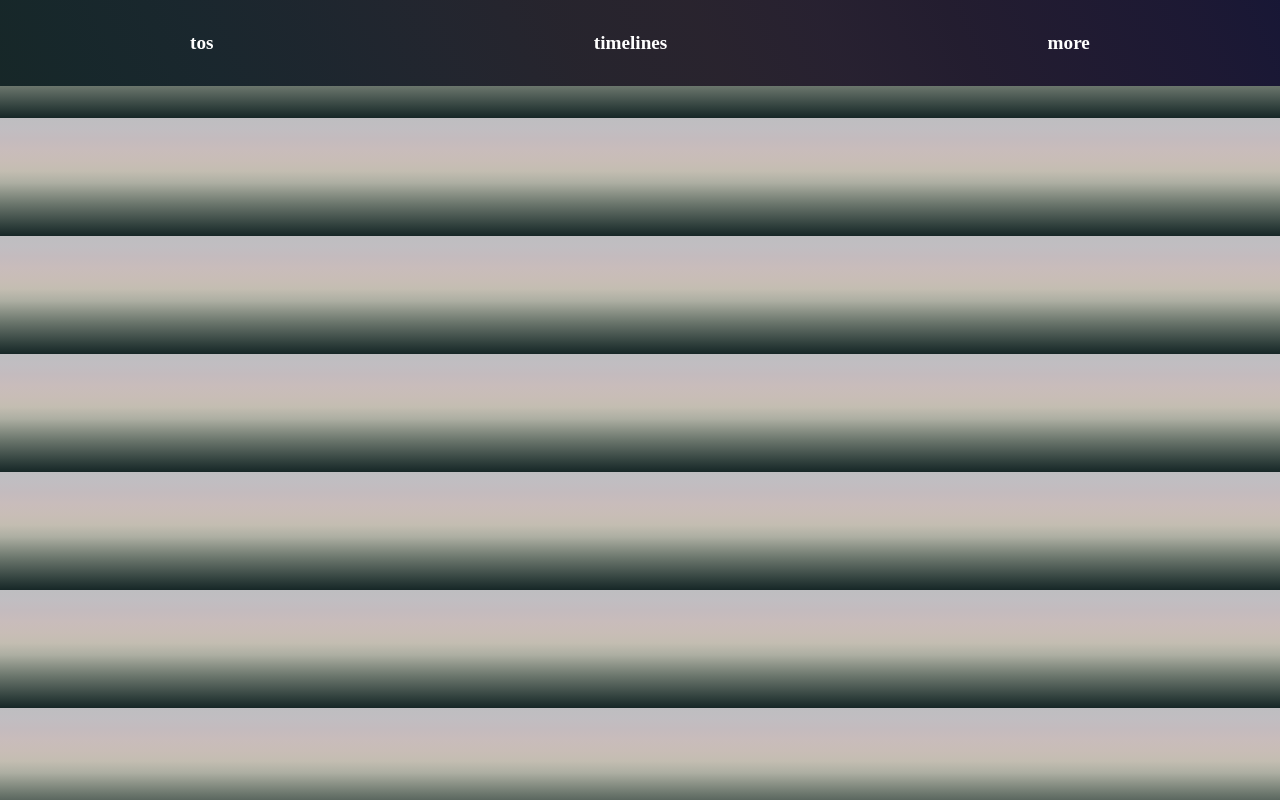
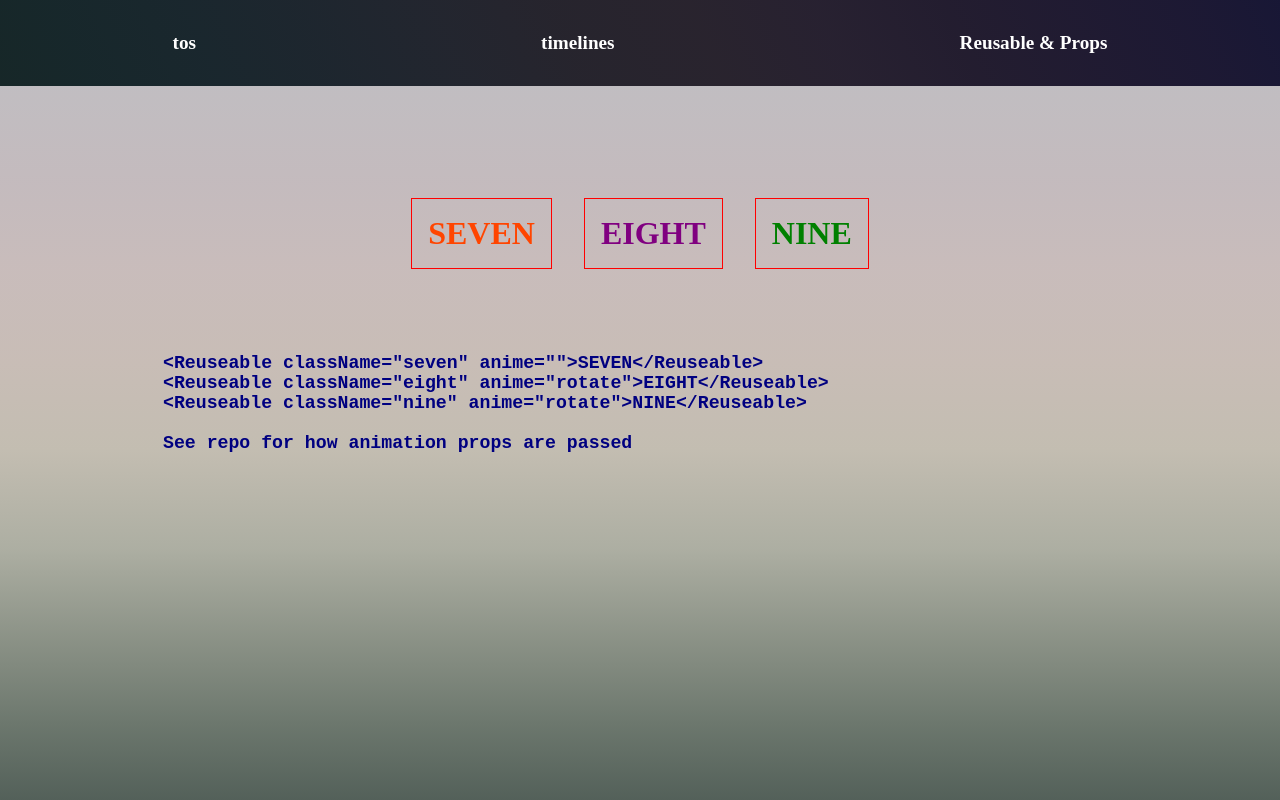
Before and after one commit to JWW127/gsap-study, a React (Vite) app: page /3 in a window 1280 px wide. Before the commit this address had no page. Shown: the top 800 px of the page. Built offline with nearby package versions, Linux system fonts and the light colour scheme.

Commit message:
notes for reusable animation components

```diff
--- a/src/App.tsx
+++ b/src/App.tsx
@@ -3,6 +3,7 @@ import { To } from './components/To'
 import { Timeline } from './components/Timeline'
 import { BrowserRouter, Routes, Route } from 'react-router-dom'
 import Nav from './components/Nav'
+import { AnimateViaProps } from './components/AnimateViaProps'
 
 
 function App() {
@@ -15,6 +16,7 @@ function App() {
                     <Route path="/" element={<To />} />
                     <Route path="/1" element={<To />} />
                     <Route path="/2" element={<Timeline />} />
+                    <Route path="/3" element={<AnimateViaProps />} />
                 </Routes>
             </>
         </BrowserRouter>
--- /dev/null
+++ b/src/components/AnimateViaProps.tsx
@@ -0,0 +1,51 @@
+import { useRef, useLayoutEffect } from 'react'
+import { gsap } from 'gsap'
+
+interface Props {
+    children: React.ReactNode
+    className: string
+    anime: string
+}
+
+const Reuseable = ({ children, className, anime }: Props) => {
+    return <div className={className} data-animate={anime}>{children}</div>
+}
+
+export const AnimateViaProps = () => {
+    //useRef to get targets via dom descendants
+    const root = useRef(null)
+
+    useLayoutEffect(() => {
+        // use context to get multiple animations
+        const ctx = gsap.context(() => {
+
+            gsap.to("[data-animate='rotate']", { duration: 2, rotation: 1080, ease: "elastic" })
+            gsap.timeline()
+                .to(".seven", { duration: 1, x: 400 })
+                .to(".seven", { duration: 2, x: 0, ease: "back" })
+            //notice the next animation does both this and the anime='rotate'
+            gsap.from(".nine", { duration: 2, y: 400, ease: "back" })
+
+        }, root)
+
+        //cleanup goes here
+        return () => ctx.revert()
+
+    }, [])
+
+    // notice how we can reuse the animation component here
+    return (
+        <div className='app' ref={root}>
+            <Reuseable className="seven" anime="">SEVEN</Reuseable>
+            <Reuseable className="eight" anime="rotate">EIGHT</Reuseable>
+            <Reuseable className="nine" anime="rotate">NINE</Reuseable>
+            <pre>{`
+            <Reuseable className="seven" anime="">SEVEN</Reuseable>
+            <Reuseable className="eight" anime="rotate">EIGHT</Reuseable>
+            <Reuseable className="nine" anime="rotate">NINE</Reuseable>
+
+            See repo for how animation props are passed
+`}</pre>
+        </div>
+    )
+}
--- a/src/components/Nav.tsx
+++ b/src/components/Nav.tsx
@@ -22,7 +22,7 @@ const Nav = () => {
                     <Link to="/3">
                         <span>
                         </span>
-                        more
+                        Reusable & Props
                     </Link>
                 </li>
             </ul>
--- a/src/components/Timeline.tsx
+++ b/src/components/Timeline.tsx
@@ -21,7 +21,8 @@ export const Timeline = () => {
                 .to(".six", { duration: 1, x: 0, ease: "back" })
 
         }, timelineRoot)
-        return () => ctx.revert()
+        // the following line cleansup code, you can even add event listeners
+        return () => { ctx.revert() }
 
     }, [])
 
--- a/src/components/To.tsx
+++ b/src/components/To.tsx
@@ -2,6 +2,7 @@ import { useLayoutEffect, useRef } from 'react'
 import { gsap } from 'gsap'
 
 export const To = () => {
+    // use refs to target dom nodes like the div in our return
     const root = useRef(null);
 
     useLayoutEffect(() => {
@@ -11,12 +12,13 @@ export const To = () => {
             gsap.fromTo(".three", { x: -50, y: -50 }, { x: 0, y: 0, duration: 2 })
         }, root)
 
-        return () => ctx.revert()
+        // the following line cleansup code, you can even add event listeners
+        return () => { ctx.revert() }
     }, [])
 
     return (
         <div ref={root} className="app">
-        <h1>to & from:</h1>
+            <h1>to & from:</h1>
             <div className="one">ONE</div>
             <div className="two">TWO</div>
             <div className="three">THREE</div>
--- a/src/index.css
+++ b/src/index.css
@@ -68,6 +68,21 @@ a {
     font-size: 120%;
     font-weight: bold;
     color: white;
+    border: 1px solid transparent;
+    border-radius: 6px;
+    padding: 1rem;
+}
+
+a:hover {
+    color: goldenrod;
+    border: 1px solid goldenrod;
+    border-radius: 6px;
+    padding: 1rem;
+}
+
+a:active {
+    color: crimson;
+    border: 1px solid crimson;
 }
 
 li {
@@ -122,6 +137,30 @@ li {
     font-weight: 800;
 }
 
+.seven {
+    border: 1px solid red;
+    color: orangered;
+    font-size: 200%;
+    padding: 1rem;
+    font-weight: 800;
+}
+
+.eight {
+    border: 1px solid red;
+    color: purple;
+    font-size: 200%;
+    padding: 1rem;
+    font-weight: 800;
+}
+
+.nine {
+    border: 1px solid red;
+    color: green;
+    font-size: 200%;
+    padding: 1rem;
+    font-weight: 800;
+}
+
 h1 {
     margin-right: 2rem;
 }
```
Also changed, not shown: src/components/Controls.tsx (added, +17 -0 lines), 1 other file (tests, documents, lock files or other folders).
